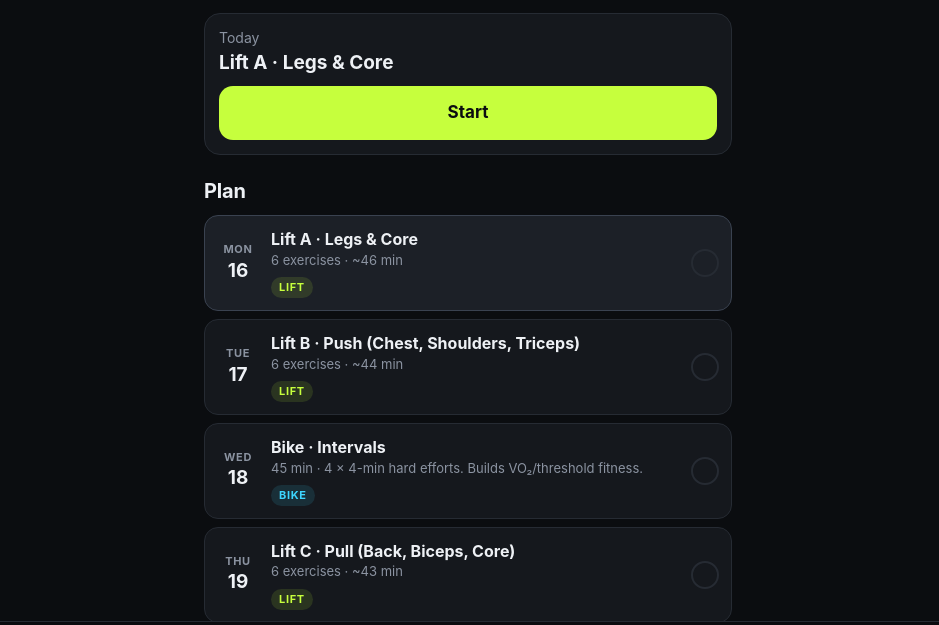
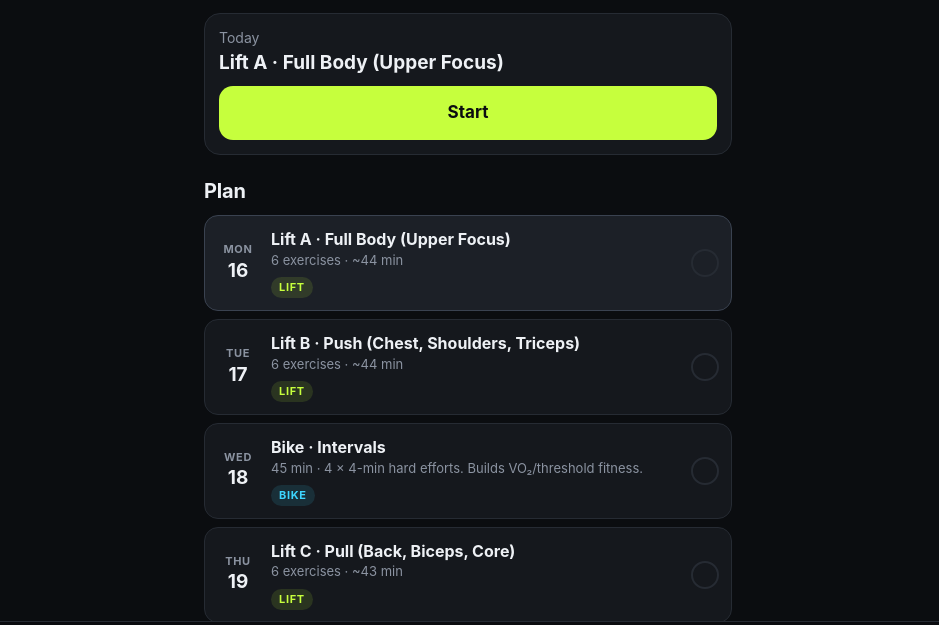
Before and after one commit to schoran01-eng/liftride, a plain HTML site: page index.html in a window 1280 px wide. Shown: the part 112-737 px from the top of the page, without its empty margins (172-1111 px from the left). Drawn offline with Linux system fonts and the light colour scheme.

Commit message:
Add files via upload

```diff
--- a/index.html
+++ b/index.html
@@ -204,10 +204,10 @@ const EX = {
 };
 
 const LIFT_DAYS = {
-  legs:{title:'Lift A · Legs & Core', short:'Legs', type:'lift',
-    warm:'5 min easy bike or rower, then 10 bodyweight squats, 10 leg swings each side, 10 glute bridges.',
-    cool:'3 min: hamstring stretch, quad stretch, hip-flexor lunge stretch (30 sec each side).',
-    items:[['squat',4,'6–8',120],['rdl',3,'8–10',90],['legpress',3,'10–12',90],['lunge',3,'10 / leg',60],['calf',3,'12–15',45],['plank',3,'45 sec',30]]},
+  legs:{title:'Lift A · Full Body (Upper Focus)', short:'Full body', type:'lift',
+    warm:'5 min easy bike or rower, then 10 bodyweight squats, arm circles, band pull-aparts, 10 push-ups.',
+    cool:'3 min: chest doorway stretch, lat stretch, hamstring stretch (30 sec each).',
+    items:[['squat',3,'6–8',120],['rdl',3,'8',90],['incline',3,'8–10',75],['cablerow',3,'10–12',75],['lateral',3,'12–15',45],['curl',3,'10–12',45]]},
   push:{title:'Lift B · Push (Chest, Shoulders, Triceps)', short:'Push', type:'lift',
     warm:'5 min: arm circles, band pull-aparts, 10 push-ups, 1 light set of bench (empty bar × 10).',
     cool:'3 min: doorway chest stretch, overhead triceps stretch, cross-body shoulder stretch.',
@@ -450,6 +450,7 @@ function openLift(id){
     d.items.forEach(([ex,n])=>{const last=lastSetsFor(ex);sets[ex]=Array.from({length:n},(_,i)=>({w:last?(last[Math.min(i,last.length-1)].w||''):'',r:'',done:false}));});
     S.active={dayId:id,start:Date.now(),sets,warm:false,cool:false,open:d.items[0][0],restEnd:0};save();
   }
+  d.items.forEach(([ex,n])=>{if(!S.active.sets[ex])S.active.sets[ex]=Array.from({length:n},()=>({w:'',r:'',done:false}));});save();
   keepAwake(true);
   const el=document.createElement('div');el.className='screen';document.body.appendChild(el);
   const rest=document.createElement('div');rest.className='rest';document.body.appendChild(rest);
```
